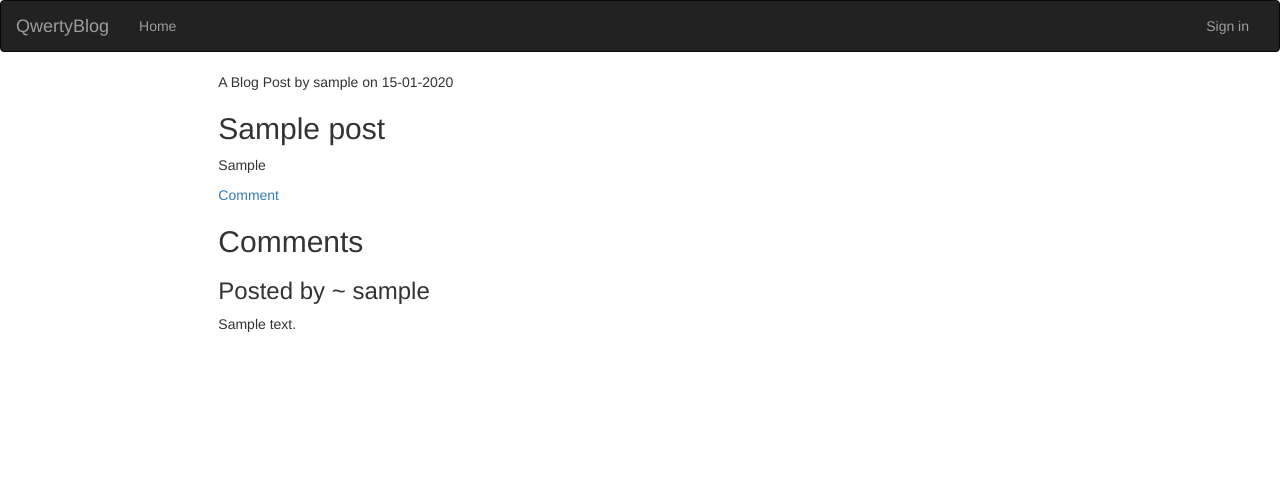
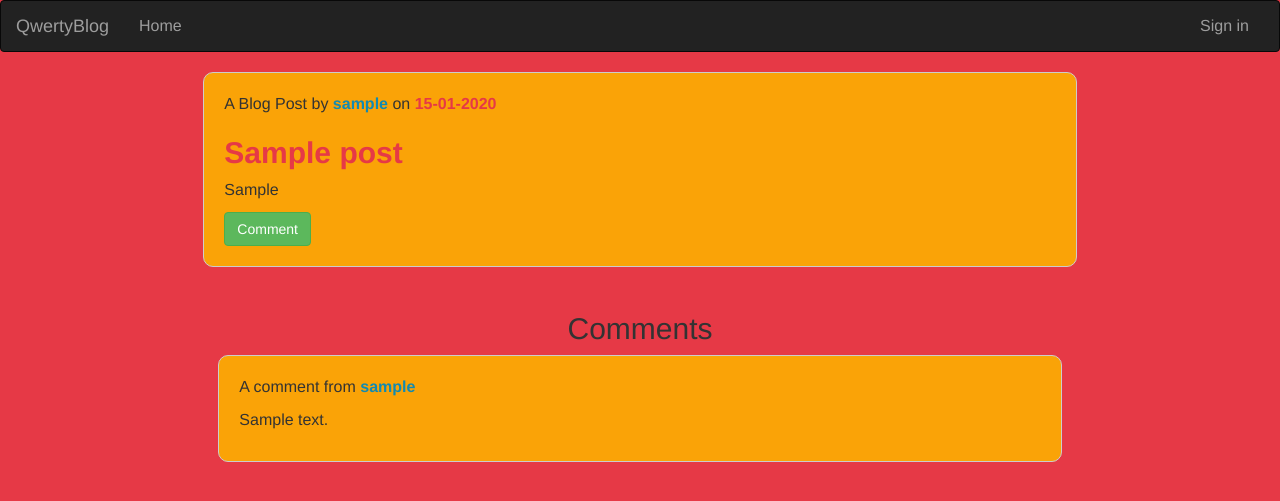
Before and after one commit to Derrick-Nyongesa/QwertyBlog, a Flask app: page /blog/1 in a window 1280 px wide. Shown: the top 501 px of the page. Run offline with Flask 2, Linux system fonts and the light colour scheme; tables that the repository leaves empty hold one stand-in row (values such as "Sample post"); some libraries are stand-ins or nearby versions.

Commit message:
used custom css to style the application

```diff
--- a/app/main/views.py
+++ b/app/main/views.py
@@ -68,8 +68,8 @@ def new_post():
         db.session.commit()
         for subscriber in subscribers:
             mail_message("New Blog Post","email/new_blog",subscriber.email,post=post)
-        flash('You Posted a new Blog')
         return redirect(url_for('main.index'))
+
     return render_template('newPost.html', title='New Post', form=form)
 
 
--- a/app/static/css/styles.css
+++ b/app/static/css/styles.css
@@ -1,5 +1,6 @@
 body{
     background: #e63946;
+    font-size: 16px;
 }
 
 #newsletter{
@@ -17,11 +18,7 @@ body{
     margin-top: 15px;
 }
 
-input{
-    padding: 4px;
-    height: 25px;
-    width: 250px;
-}
+
 
 #newsletter button{
     height: 28px;
@@ -62,10 +59,15 @@ input{
     font-weight: bold;
 }
 
-#posts{
+.posts{
     padding: 20px;
     border: #ccc solid 1px;
     margin-bottom: 25px;
     background-color:#faa307;
     border-radius: 10px;
 }
+
+.name{
+    color: #118ab2;
+    font-weight: bold;
+}
--- a/app/templates/auth/login.html
+++ b/app/templates/auth/login.html
@@ -1,5 +1,11 @@
 {% extends 'base.html'%}
 {% import 'bootstrap/wtf.html' as wtf%}
+
+
+{% block styles%}
+    {{ super() }}
+    <link rel="stylesheet" href="{{url_for('static',filename='css/styles.css')}}">
+{% endblock %}
 
 {% block content %}
 <div class="container">
--- a/app/templates/auth/register.html
+++ b/app/templates/auth/register.html
@@ -1,5 +1,10 @@
 {% extends 'base.html'%}
 {% import 'bootstrap/wtf.html' as wtf%}
+
+{% block styles%}
+    {{ super() }}
+    <link rel="stylesheet" href="{{url_for('static',filename='css/styles.css')}}">
+{% endblock %}
 
 {% block content %}
 <div class="container">
--- a/app/templates/blog.html
+++ b/app/templates/blog.html
@@ -1,19 +1,24 @@
 {% extends 'base.html' %}
 {% import 'macros.html' as macro %}
+
+{% block styles%}
+    {{ super() }}
+    <link rel="stylesheet" href="{{url_for('static',filename='css/styles.css')}}">
+{% endblock %}
 
 {% block content %}
 <div class=" row" >
     <div class="col-md-2"></div>
-        <div class="col-md-8">
-            <p>A Blog Post by {{post.user.username}} on {{post.posted.strftime('%d-%m-%Y')}}</p>
-            <h2>{{post.title}}</h2>
+        <div class="col-md-8 posts">
+            <p>A Blog Post by <span class="name">{{post.user.username}}</span> on <span class="highlight">{{post.posted.strftime('%d-%m-%Y')}}</span></p>
+            <h2 class="highlight">{{post.title}}</h2>
             <p>{{post.post}}</p>
 
         {% if post.user == current_user %}
-            <a href="{{ url_for('main.update_blog', id=post.id) }}">Update</a>
-            <a href="{{ url_for('main.delete_blog', id=post.id) }}">Delete</a>
+            <a class="btn btn-primary" href="{{ url_for('main.update_blog', id=post.id) }}">Update</a>
+            <a class="btn btn-danger" href="{{ url_for('main.delete_blog', id=post.id) }}">Delete</a>
         {% endif %}
-            <a href="{{ url_for('main.new_comment', id=post.id) }}">Comment</a>
+            <a class="btn btn-success" href="{{ url_for('main.new_comment', id=post.id) }}">Comment</a>
         </div>
     <div class="col-md-2"></div>
 </div>
@@ -21,7 +26,7 @@
 <div class=" row" >
     <div class="col-md-2"></div>
         <div class="col-md-8">
-            <h2>Comments</h2>
+            <h2 class="text-center">Comments</h2>
                 {{macro.display_comments(comments)}}
         </div>
     <div class="col-md-2"></div>
--- a/app/templates/email/welcome_subscriber.txt
+++ b/app/templates/email/welcome_subscriber.txt
@@ -1,4 +1,4 @@
-Hello {{user.username}}
+Hello!
 
 Thank you for subscribing to QwertyBlog!
 You will be receiving notifications everytime a new blog is posted.
--- a/app/templates/macros.html
+++ b/app/templates/macros.html
@@ -9,7 +9,7 @@
 
 {% macro display_posts(posts)%}
 {% for post in posts%}
-<div id="posts">
+<div class="posts">
     <h2> <span class="highlight">{{post.title}}</span></h2>
     <p>{{post.post}}</p>
     <p>Posted on ~ {{post.posted.strftime('%d-%m-%Y')}}</p>
@@ -22,7 +22,10 @@
 
 {% macro display_comments(comments) %}
 {% for comment in comments %}
-    <h3>Posted by ~ {{ comment.user.username }}</h3>
+<div class="posts">
+    <p>A comment from  <span class="name">{{ comment.user.username }}</span></p>
     <p>{{comment.comment}}</p>
+</div>
+
 {% endfor%}
 {% endmacro %}
--- a/app/templates/newPost.html
+++ b/app/templates/newPost.html
@@ -1,5 +1,10 @@
 {% extends 'base.html' %}
 {% import 'bootstrap/wtf.html' as wtf %}
+
+{% block styles%}
+    {{ super() }}
+    <link rel="stylesheet" href="{{url_for('static',filename='css/styles.css')}}">
+{% endblock %}
 
 {% block content %}
 
--- a/app/templates/new_comment.html
+++ b/app/templates/new_comment.html
@@ -1,5 +1,10 @@
 {% extends 'base.html'%}
 {% import 'bootstrap/wtf.html' as wtf%}
+
+{% block styles%}
+    {{ super() }}
+    <link rel="stylesheet" href="{{url_for('static',filename='css/styles.css')}}">
+{% endblock %}
 
 {% block content %}
 
--- a/app/templates/profile/update.html
+++ b/app/templates/profile/update.html
@@ -1,5 +1,10 @@
 {% extends 'base.html' %}
 {% import 'bootstrap/wtf.html' as wtf %}
+
+{% block styles%}
+    {{ super() }}
+    <link rel="stylesheet" href="{{url_for('static',filename='css/styles.css')}}">
+{% endblock %}
 
 
 {% block content %}
```
Also changed, not shown: app/templates/index.html (+9 -3 lines), app/templates/profile/profile.html (+6 -1 lines).
